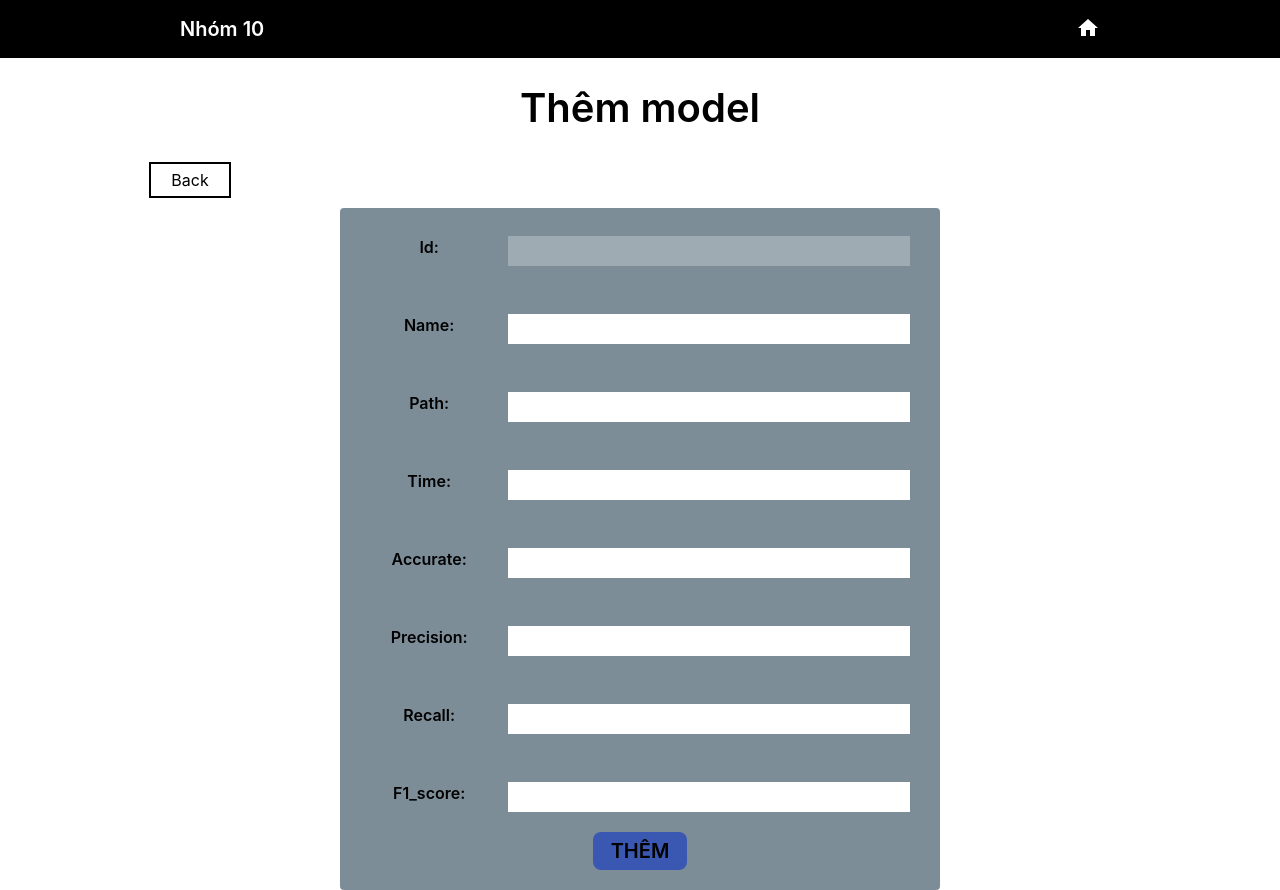
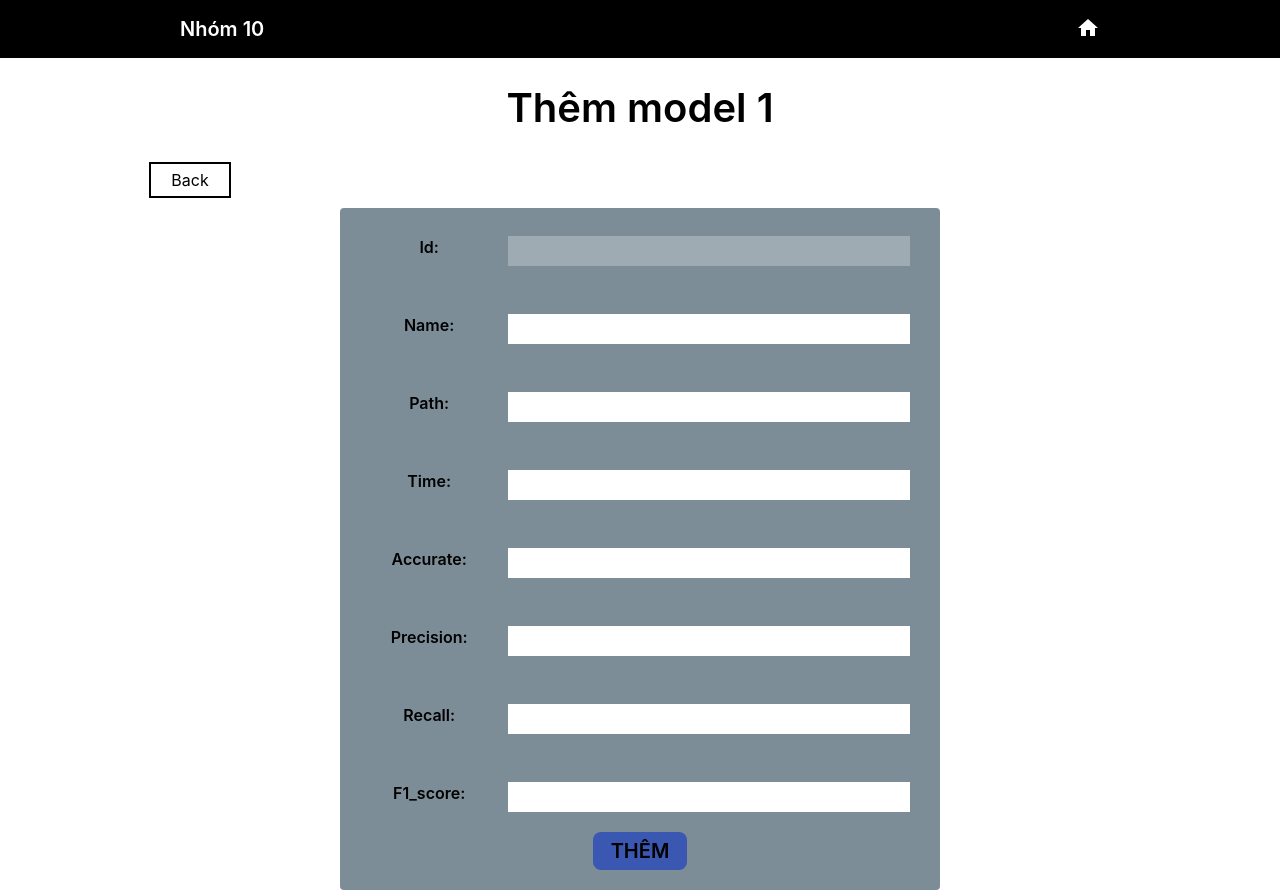
Before and after one commit to BDucHai/httm1-fe, a React (Create React App) app: page /addModelType/1 in a window 1280 px wide. Built offline with nearby package versions, Linux system fonts and the light colour scheme.

Commit message:
Update AddModelDenVach.jsx

```diff
--- a/src/pages/AddModelDenVach.jsx
+++ b/src/pages/AddModelDenVach.jsx
@@ -60,7 +60,7 @@ const AddModelDenVach = () => {
 
     return (
         <div>
-            <span className="block text-center w-full mt-[20px] pb-[24px] text-[40px] font-semibold">Thêm model</span>
+            <span className="block text-center w-full mt-[20px] pb-[24px] text-[40px] font-semibold">Thêm model {type}</span>
             <Link to={`/modelType/${type}`}>
                 <div className="px-[20px] py-[4px] border-2 border-[#000] inline-block mr-[900px] mb-[10px]">Back</div>
             </Link>
```
